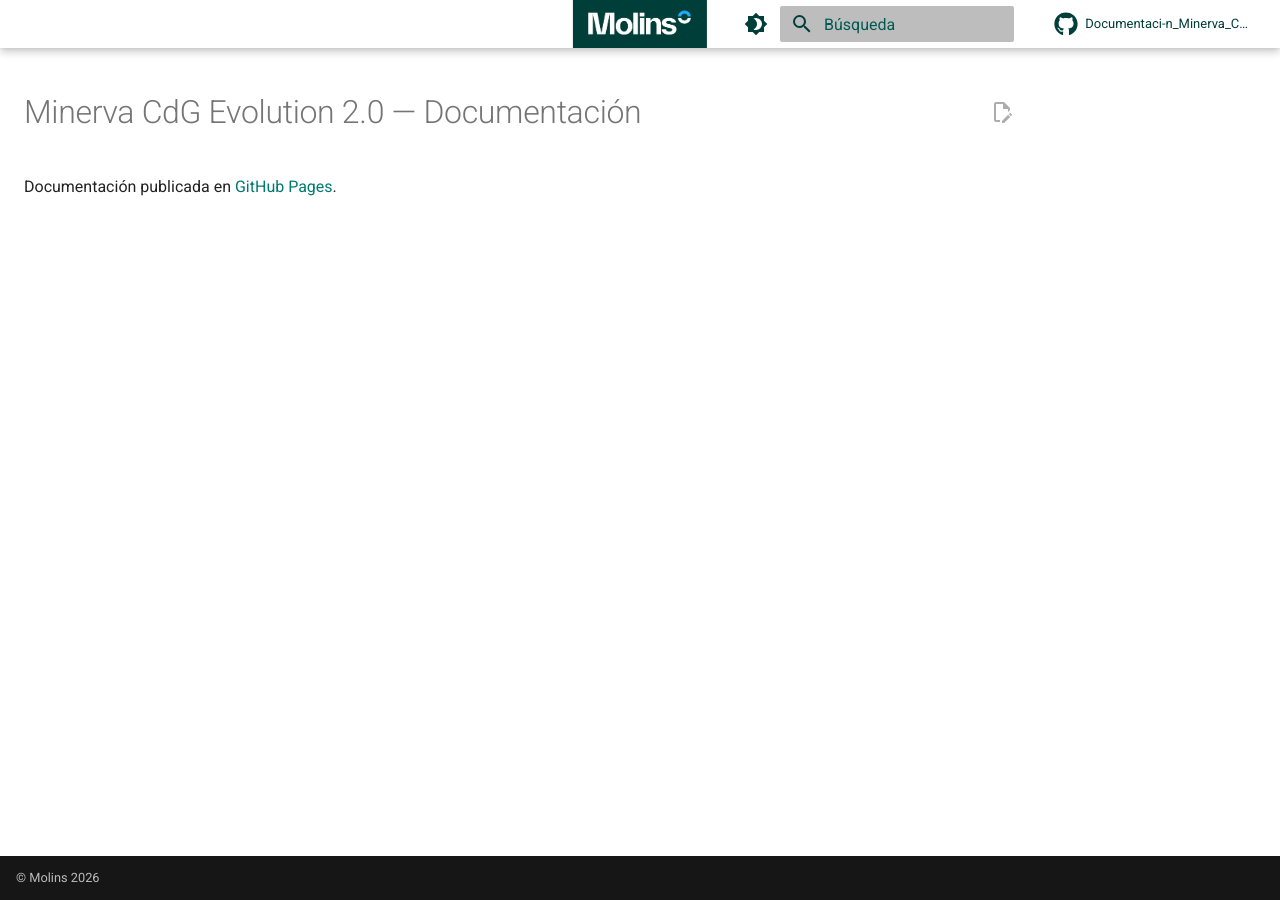
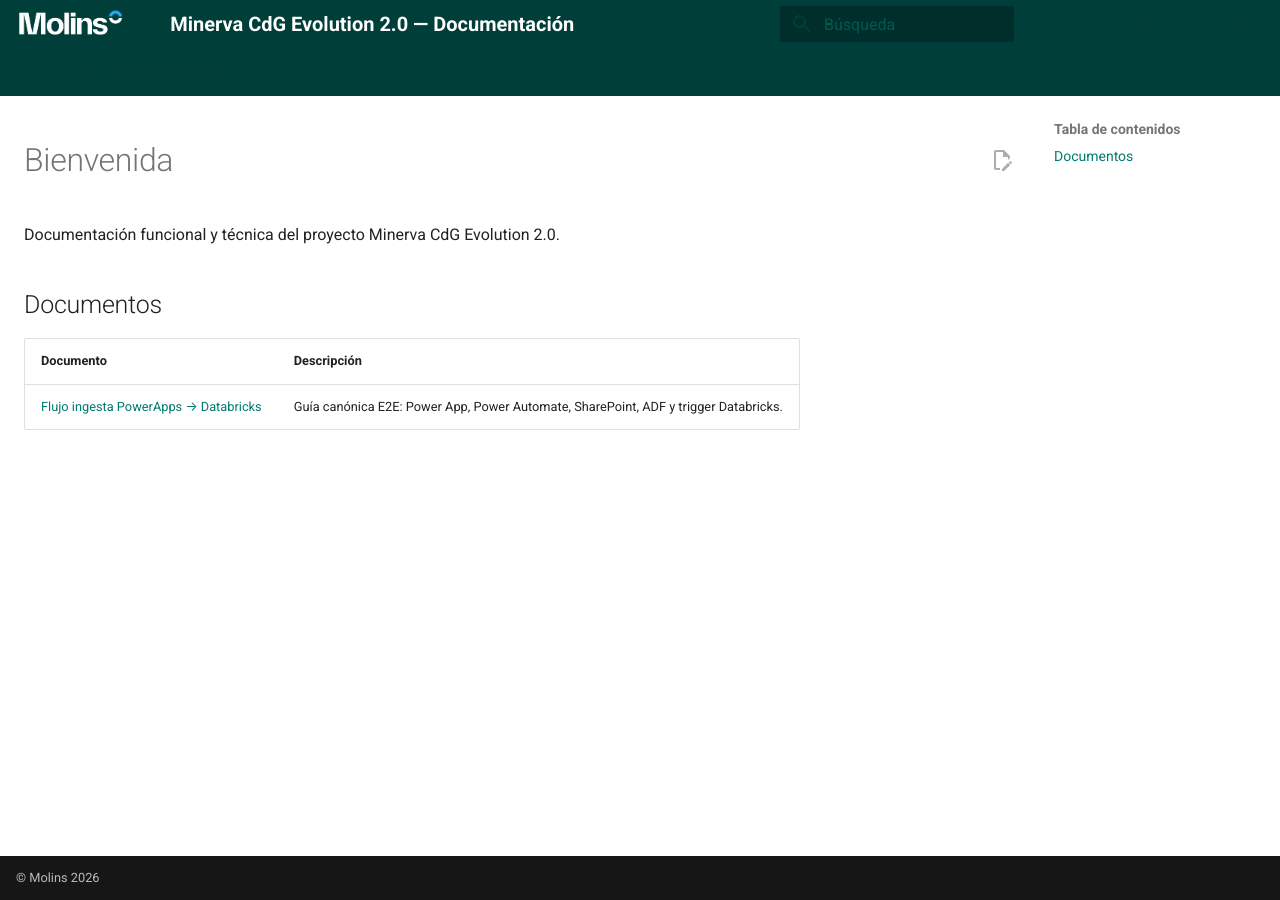
Before and after one commit to Romanforns/Documentaci-n_Minerva_CdG_2.0, an MkDocs documentation site: the page built from docs/README.md, in a window 1280 px wide. Built offline with MkDocs 1.6.1 and Material for MkDocs 9.7.7, drawn with Linux system fonts in a browser that asks for light colours; comment, search, counter and statistics services are not loaded.

Commit message:
Update mkdocs configuration to reflect project name change and enhance navigation. Revise README.md for improved clarity and add document descriptions. Modify CSS for header styling and sidebar visibility adjustments.

```diff
--- a/docs/README.md
+++ b/docs/README.md
@@ -1,3 +1,9 @@
-# Minerva CdG Evolution 2.0 — Documentación
+# Bienvenida
 
-Documentación publicada en [GitHub Pages](https://romanforns.github.io/Documentaci-n_Minerva_CdG_2.0/).
+Documentación funcional y técnica del proyecto Minerva CdG Evolution 2.0.
+
+## Documentos
+
+| Documento | Descripción |
+| --- | --- |
+| [Flujo ingesta PowerApps → Databricks](flujo-ingesta-powerapps-trigger-databricks.md) | Guía canónica E2E: Power App, Power Automate, SharePoint, ADF y trigger Databricks. |
--- a/docs/stylesheets/extra.css
+++ b/docs/stylesheets/extra.css
@@ -15,7 +15,14 @@
   --md-typeset-a-color: #4dd4c4;
 }
 
-.md-sidebar--primary,
+.md-header {
+  background-color: #003e39 !important;
+}
+
+.md-tabs {
+  background-color: #003e39 !important;
+}
+
 .md-sidebar--secondary {
   display: none;
 }
@@ -44,30 +51,22 @@
   width: 100%;
 }
 
-/* Header: logo Molins centrado */
+/* Header: logo izquierda + título del sitio */
 .md-header__inner {
   max-width: none;
-  position: relative;
   display: flex;
   align-items: center;
-  justify-content: flex-end;
 }
 
 .md-header__inner > label[for="__drawer"] {
   display: none;
 }
 
-.md-header__title {
-  display: none;
-}
-
 .md-header__button.md-logo {
-  position: absolute;
-  left: 50%;
-  transform: translateX(-50%);
-  margin: 0;
+  position: static;
+  transform: none;
+  margin: 0 0.6rem 0 0;
   padding: 0;
-  z-index: 2;
 }
 
 .md-header__button.md-logo img {
@@ -75,18 +74,33 @@
   width: auto;
 }
 
+.md-header__title {
+  display: flex;
+  flex-grow: 1;
+}
+
+.md-header__ellipsis {
+  display: flex;
+  align-items: center;
+}
+
+.md-header__topic {
+  font-size: 1rem;
+  font-weight: 600;
+  color: #ffffff;
+}
+
+.md-header__topic[data-md-component="header-topic"] {
+  display: none;
+}
+
 .md-header__source {
   margin-left: auto;
-  z-index: 1;
 }
 
-form.md-header__option[data-md-component="palette"],
-.md-header__inner > label[for="__search"] {
-  order: -2;
-  z-index: 1;
+/* Ocultar sidebar izquierdo; las tabs sustituyen la navegación */
+@media screen and (min-width: 76.25em) {
+  .md-sidebar--primary {
+    display: none;
+  }
 }
-
-.md-header__inner > .md-search {
-  order: -1;
-  z-index: 1;
-}
--- a/mkdocs.yml
+++ b/mkdocs.yml
@@ -1,4 +1,4 @@
-site_name: Minerva CdG 2.0 — Documentación
+site_name: Minerva CdG Evolution 2.0 — Documentación
 site_url: https://romanforns.github.io/Documentaci-n_Minerva_CdG_2.0/
 repo_url: https://github.com/Romanforns/Documentaci-n_Minerva_CdG_2.0
 repo_name: Documentaci-n_Minerva_CdG_2.0
@@ -27,6 +27,7 @@
         icon: material/brightness-7
         name: Cambiar a modo claro
   features:
+    - navigation.tabs
     - navigation.instant
     - content.code.copy
     - content.action.edit
@@ -40,6 +41,7 @@
 copyright: '&copy; Molins 2026'
 
 nav:
+  - Inicio: README.md
   - Flujo ingesta PowerApps: flujo-ingesta-powerapps-trigger-databricks.md
 
 markdown_extensions:
```
Also changed, not shown: docs/flujo-ingesta-powerapps-trigger-databricks.md (+0 -1 lines).
